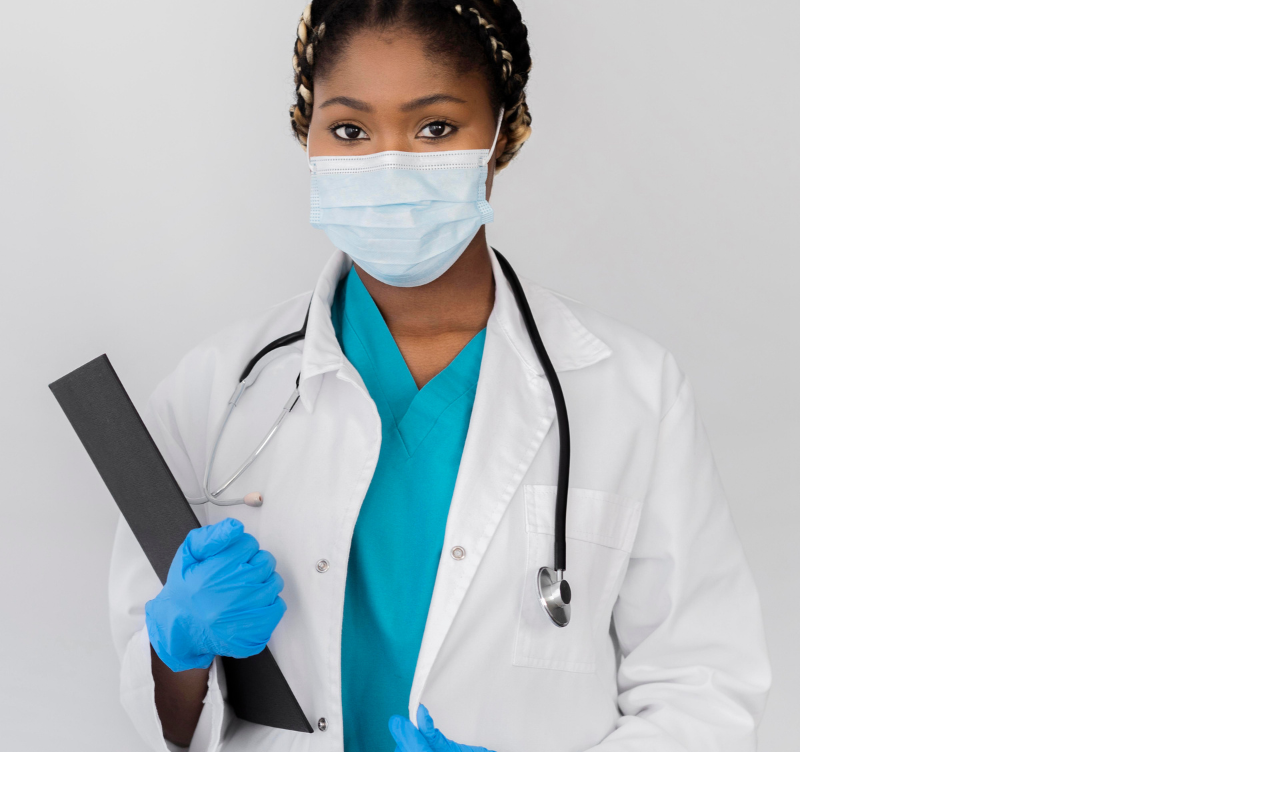
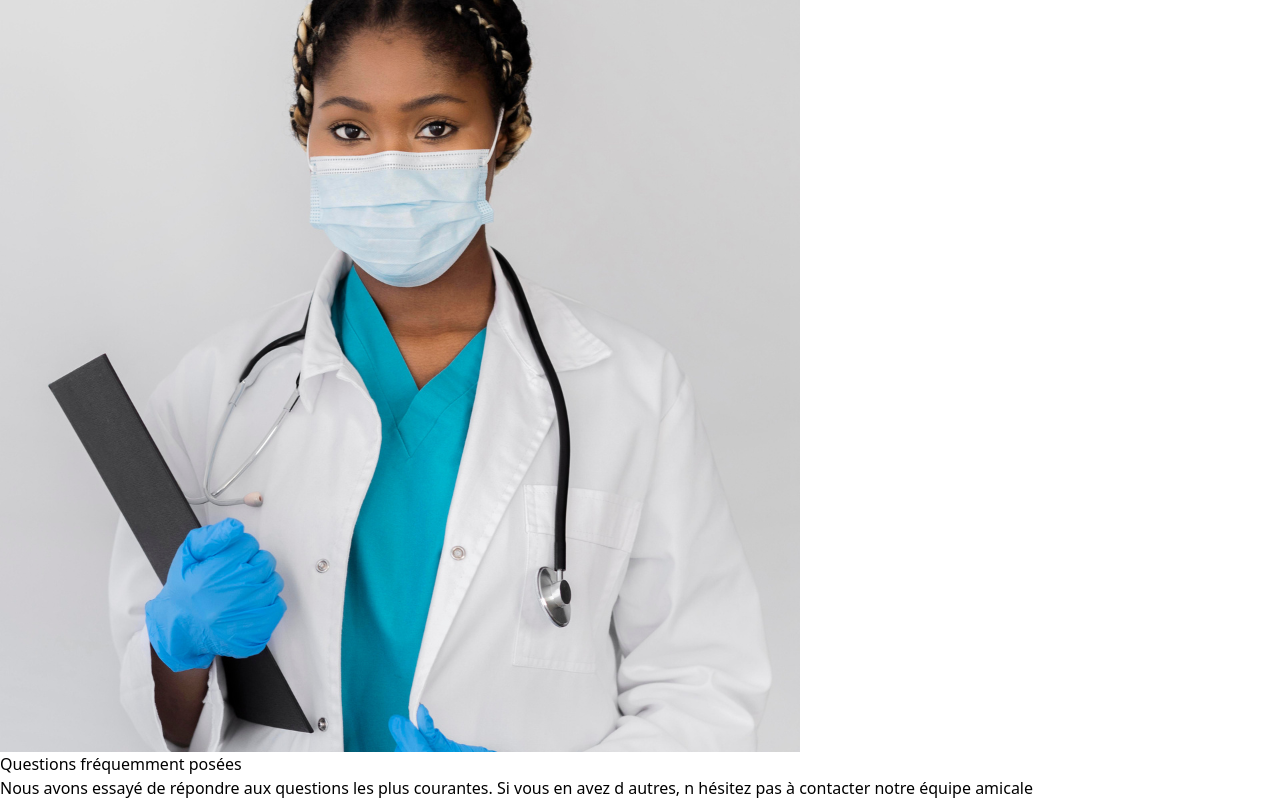
Before and after one commit to rovertnet/Scool, a React (Vite) app: page / in a window 1280 px wide. Shown: the part 2742-3542 px from the top of the page. Before the commit the page ends 3494 px from the top, so only its background shows below. Built offline with nearby package versions, Linux system fonts and the light colour scheme.

Commit message:
another commit

```diff
--- a/src/component/cHome/Question.jsx
+++ b/src/component/cHome/Question.jsx
@@ -2,7 +2,16 @@ const Question = () => {
   return (
     <>
       <div className="mx-10 md:mx-10">
-        <h1 className=" text-xl md:text-2xl">Questions fréquemment posées</h1>
+        <div className="text-center">
+          <h1 className=" text-xl md:text-2xl text-center">
+            Questions fréquemment posées
+          </h1>
+          <p className="">
+            Nous avons essayé de répondre aux questions les plus courantes. Si
+            vous en avez d autres, n hésitez pas à contacter notre équipe
+            amicale
+          </p>
+        </div>
         <div className=" grid grid-cols-1 gap-10">
           <div className="border-[1px] border-slate-400 rounded-lg bg-slate-100 ">
             <h2 className="text-xl md:text-lg font-bold text-black"></h2>
--- a/src/pages/Home.jsx
+++ b/src/pages/Home.jsx
@@ -3,6 +3,7 @@ import Menu from "../component/cHeader/Menu";
 import Banner from "../component/cAbout/Banner";
 import About from "../component/cHome/About";
 import Person from "../component/cHome/Person";
+import Question from "../component/cHome/Question";
 
 const Home = () => {
   return (
@@ -14,6 +15,9 @@ const Home = () => {
       <Banner />
       <About />
       <Person />
+
+
+      <Question />
     </>
   );
 };
```
